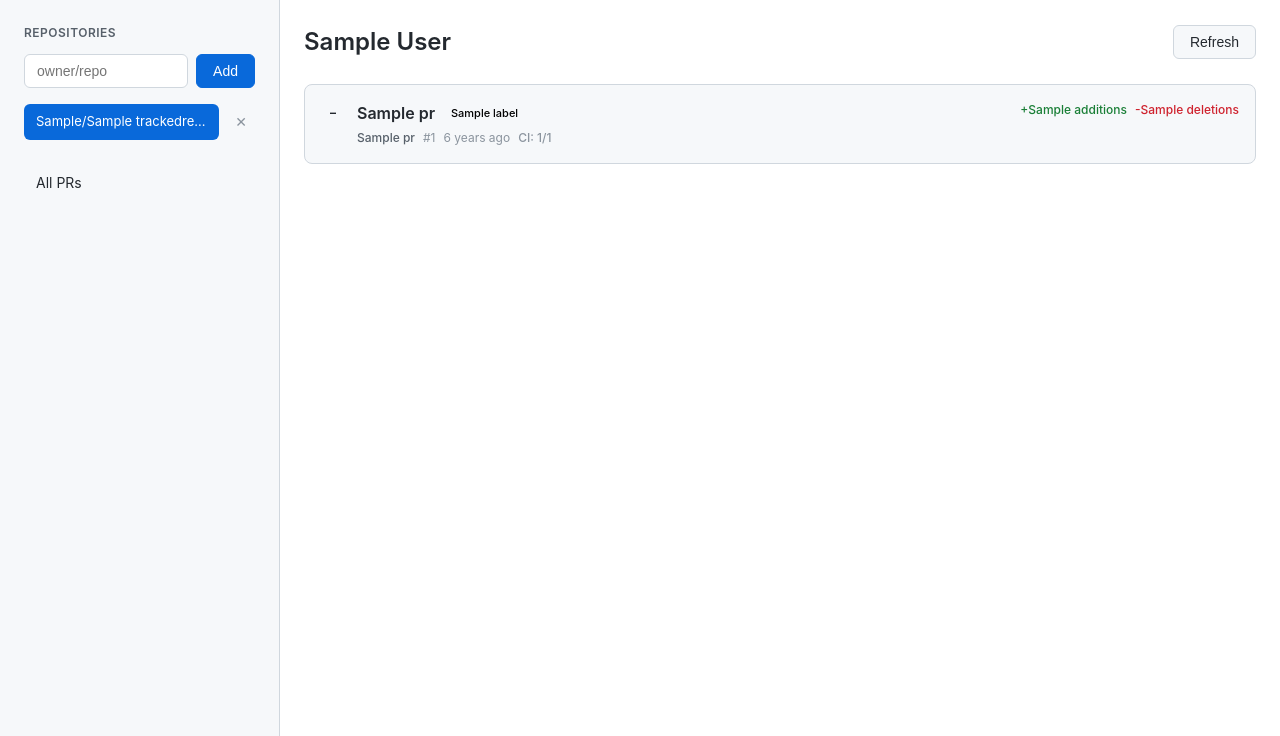
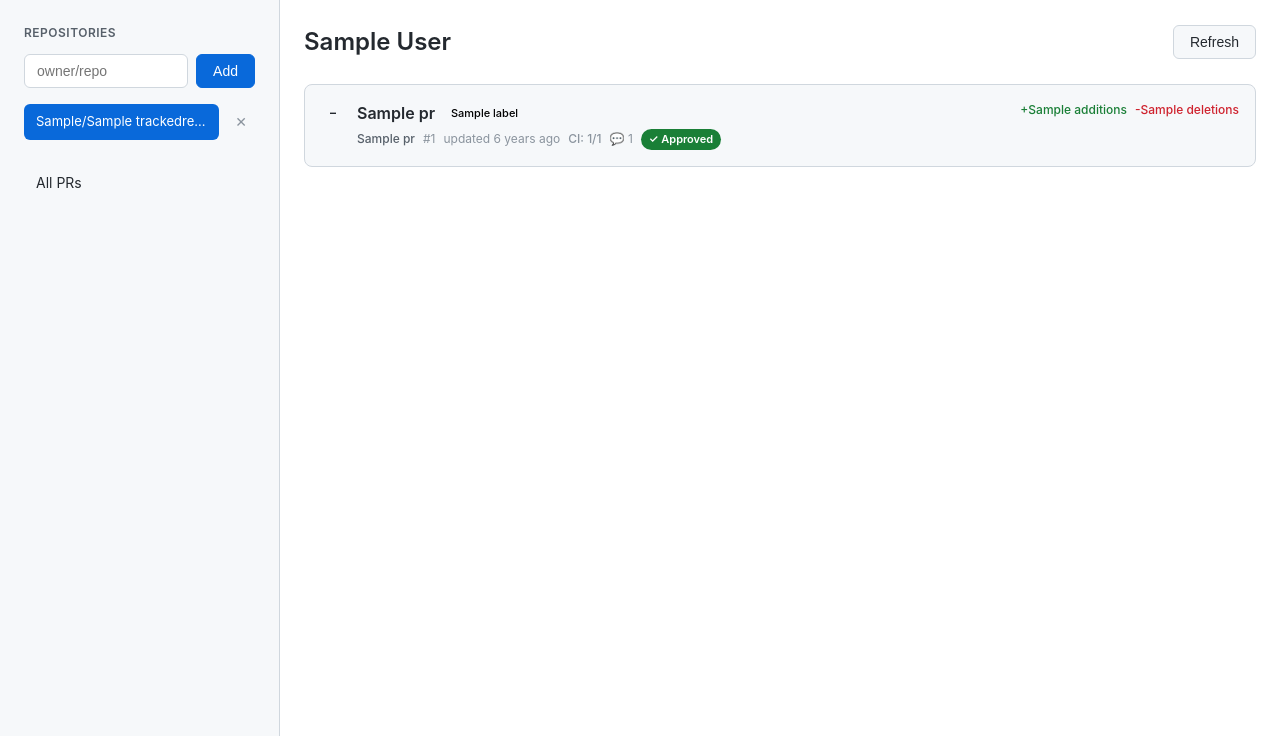
Before and after one commit to aobolensk/prdash, a Django app: template dashboard/templates/dashboard/pr_list.html in a window 1280 px wide. Shown: the part 64-800 px from the top of the page. Run offline with Django 5.2, Linux system fonts and the light colour scheme; tables that the repository leaves empty hold one stand-in row (values such as "Sample post"); the template is opened without the code that fills it: values that come from a table or form of the project are taken from there, most other values are stand-ins (such as "Sample title", 1, 10 or a date in 2020); some libraries are stand-ins or nearby versions.

Commit message:
Display comments count and review status

```diff
--- a/dashboard/static/dashboard/css/styles.css
+++ b/dashboard/static/dashboard/css/styles.css
@@ -503,6 +503,28 @@ a:hover {
     font-weight: 500;
 }
 
+.pr-comments {
+    color: var(--color-text-muted);
+    font-size: 12px;
+}
+
+.pr-review {
+    padding: 2px 8px;
+    border-radius: 12px;
+    font-size: 11px;
+    font-weight: 600;
+}
+
+.pr-review-approved {
+    background-color: var(--color-success);
+    color: #ffffff;
+}
+
+.pr-review-changes_requested {
+    background-color: var(--color-danger);
+    color: #ffffff;
+}
+
 /* PR labels */
 .pr-labels-inline {
     display: flex;
--- a/dashboard/templates/dashboard/partials/_pr_card.html
+++ b/dashboard/templates/dashboard/partials/_pr_card.html
@@ -37,10 +37,20 @@
             <div class="pr-meta">
                 <span class="pr-repo">{{ pr.repo_full_name }}</span>
                 <span class="pr-number">#{{ pr.number }}</span>
-                <span class="pr-time">{{ pr.updated_at|time_ago }}</span>
+                <span class="pr-time">updated {{ pr.updated_at|time_ago }}</span>
                 {% if pr.ci_status.total_count > 0 %}
                     <span class="pr-ci-count">CI: {{ pr.ci_status.passed_count }}/{{ pr.ci_status.total_count }}</span>
                 {% endif %}
+                {% if pr.review_status.comment_count > 0 %}
+                    <span class="pr-comments">&#128172; {{ pr.review_status.comment_count }}</span>
+                {% endif %}
+                <span class="pr-review pr-review-{{ pr.review_status.state }}">
+                    {% if pr.review_status.state == 'approved' %}
+                        &#10003; Approved{% if pr.review_status.approval_count > 1 %} ({{ pr.review_status.approval_count }}){% endif %}
+                    {% elif pr.review_status.state == 'changes_requested' %}
+                        &#10007; Changes requested
+                    {% endif %}
+                </span>
                 {% if pr.draft %}
                     <span class="pr-draft">Draft</span>
                 {% endif %}
```
Also changed, not shown: dashboard/github_client.py (+45 -0 lines).
